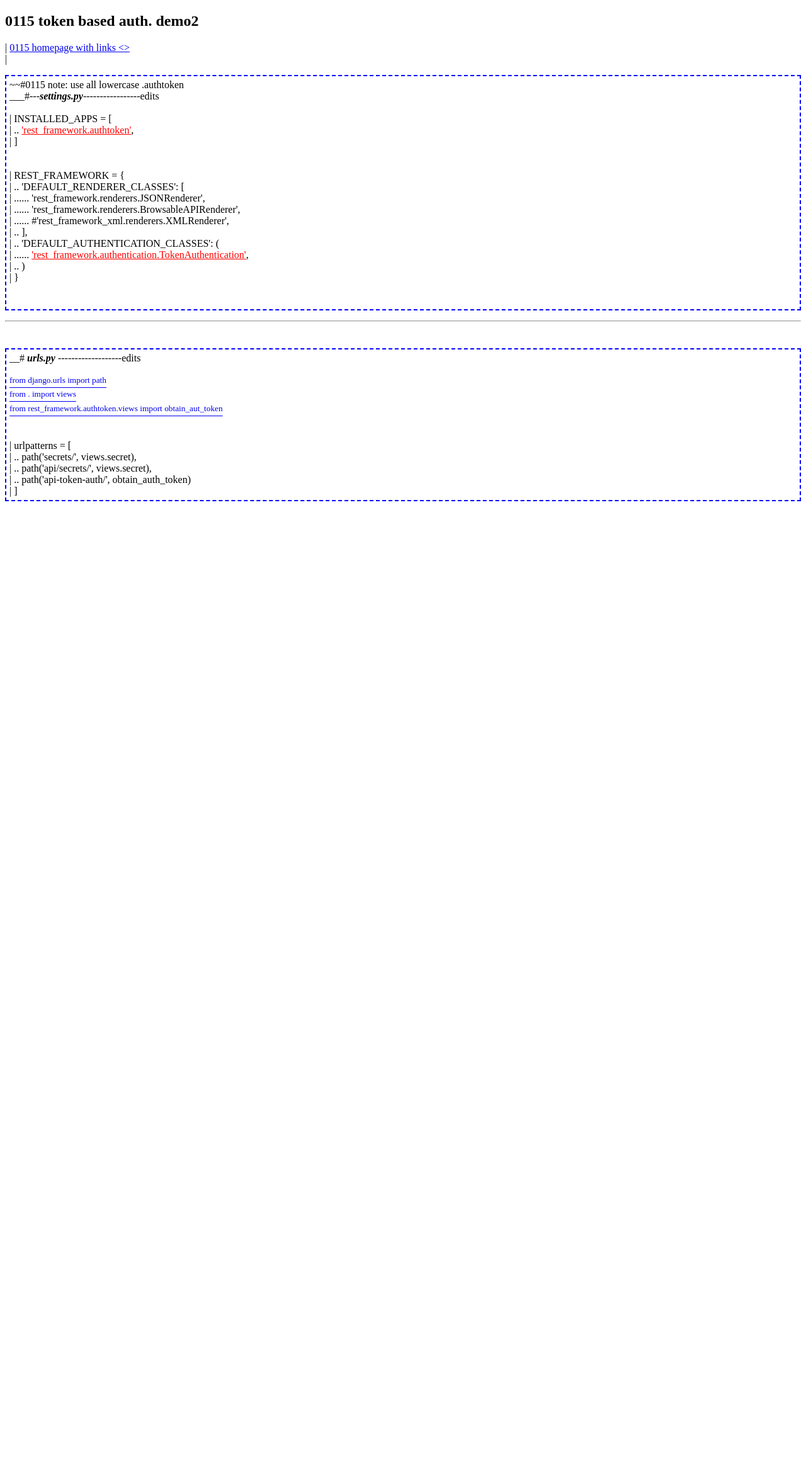
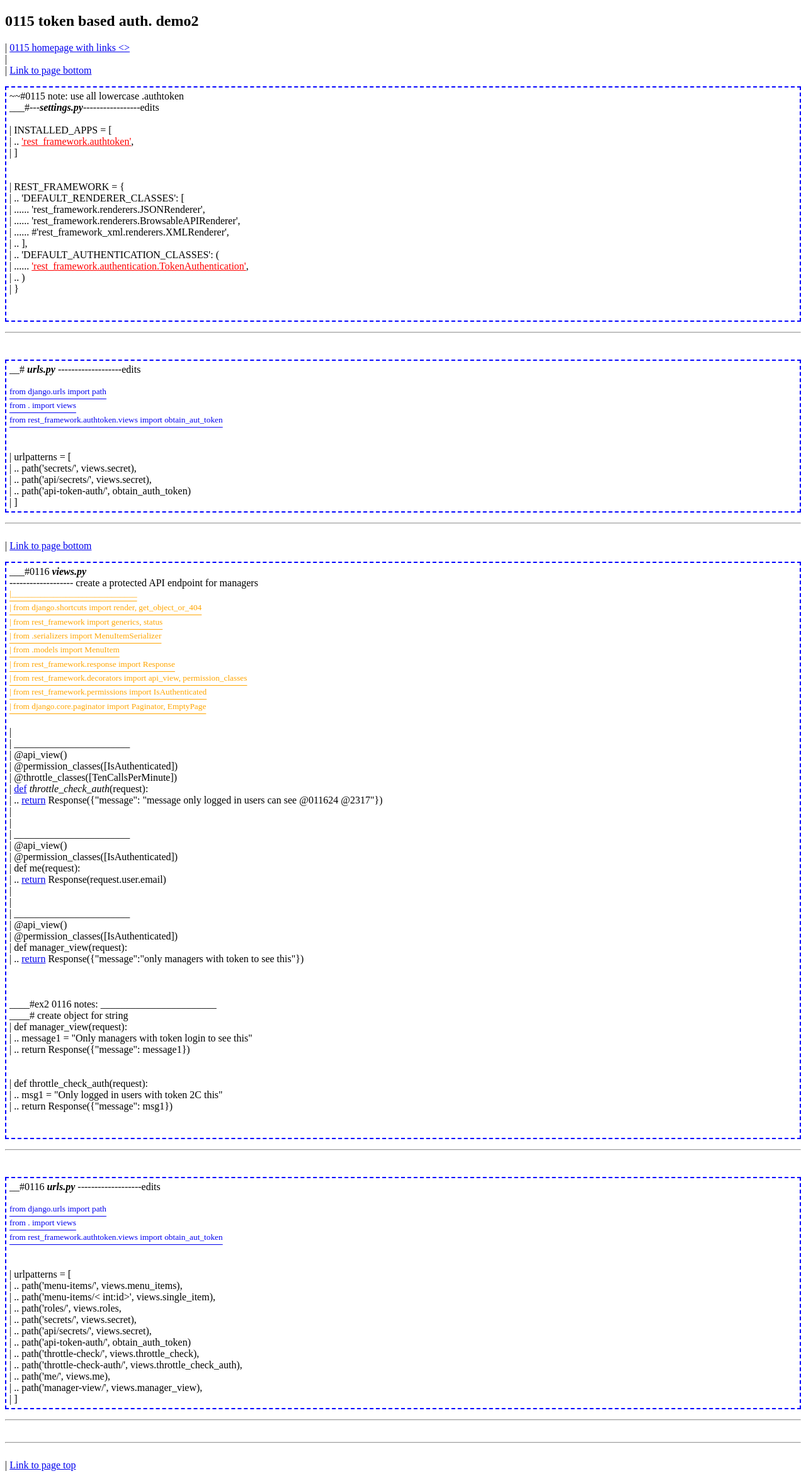
Before and after one commit to py3user22/0116_django_template_demo6, a Django app: template app0115/templates/0115_django_token_auth_demo2.html in a window 1280 px wide. Shown: the whole page at 63% size. Before the commit the page ends 796 px from the top, so only its background shows below. Run offline with Django 5.2, Linux system fonts and the light colour scheme; the template is opened without the code that fills it, so the values that code supplies are empty.

Commit message:
0116 new token demo2 page notes

```diff
--- a/app0115/templates/0115_django_token_auth_demo2.html
+++ b/app0115/templates/0115_django_token_auth_demo2.html
@@ -7,7 +7,7 @@
     <meta http-equiv="X-UA-Compatible" content="ie=edge">
     <style>
         p {border: 2px blue dashed; padding: 5px;}
-        .colo {color: red;}
+        .colo {color: red;} .sup {color: orange;} .sup:hover {color: black; background-color: tan;}
     </style>
     <title>0115 demo2 token-based authentication</title>
 </head>
@@ -15,6 +15,8 @@
     <h2>0115 token based auth. demo2</h2>
     | <a href="0115_homepage_links.html" class="link">0115 homepage with links  <> </a> <br>
     | <br>
+    | <a href="#botp" name="topg">Link to page bottom</a>
+
 
     <p>
         ~~#0115 note: use all lowercase .authtoken <br>
@@ -52,6 +54,80 @@
 
         | ] <br>
     </p>
+    <hr><br>
+    | <a href="#botp" name="topg">Link to page bottom</a>
+    <p>
+        ___#0116 <b><i>views.py </i></b> <br>------------------- create a protected API endpoint for managers <br>
+        <a href="sup" class="sup">
+        <sup>
+         |______________________________ <br>
+        | from django.shortcuts import render, get_object_or_404 <br>
+        | from rest_framework import generics, status <br>
+        | from .serializers import MenuItemSerializer <br>
+        | from .models import MenuItem <br>
+        | from rest_framework.response import Response <br>
+        | from rest_framework.decorators import api_view, permission_classes <br>
+        | from rest_framework.permissions import IsAuthenticated <br>
+        | from django.core.paginator import Paginator, EmptyPage <br>
+        </sup></a>
+        <br>| <br>| _______________________<br>
+        | @api_view() <br>
+        | @permission_classes([IsAuthenticated]) <br>
+        | @throttle_classes([TenCallsPerMinute]) <br>
+        | <a href="def">def</a> <i>throttle_check_auth</i>(request): <br>
+        | .. <a href="retu">return</a> Response({"message": "message only logged in users can see @011624 @2317"}) <br>
+        | <br>| <br>| _______________________<br>
+        | @api_view() <br>
+        | @permission_classes([IsAuthenticated]) <br>
+        | def me(request): <br>
+        | .. <a href="retu">return</a> Response(request.user.email) <br>
+        | <br>| <br>| _______________________<br>
+        | @api_view() <br>
+        | @permission_classes([IsAuthenticated]) <br>
+        | def manager_view(request): <br>
+        | .. <a href="retu">return</a> Response({"message":"only managers with token to see this"}) <br>
+        <br> <br>
+        <br>
+        ____#ex2 0116 notes: _______________________<br>
+        ____# create object for string <br>
+        | def manager_view(request): <br>
+        | .. message1 = "Only managers with token login to see this" <br>
+        | .. return Response({"message": message1}) <br>
+        <br><br>
+        | def throttle_check_auth(request): <br>
+        | .. msg1 = "Only logged in users with token 2C this" <br>
+        | .. return Response({"message": msg1}) <br>
 
+
+        <br><br>
+    </p>
+    <hr><br>
+    <p>
+        __#0116 <b><i>urls.py </i></b>-------------------edits <br><br>
+        <a href="from" class="from"><sup>
+            from django.urls import path <br>
+            from . import views <br>
+            from rest_framework.authtoken.views import obtain_aut_token <br>
+        </sup></a>
+        <br><br>
+        | urlpatterns = [ <br>
+        | .. path('menu-items/', views.menu_items), <br>
+        | .. path('menu-items/< int:id>', views.single_item), <br>
+        | .. path('roles/', views.roles, <br>
+        | .. path('secrets/', views.secret), <br>
+        | .. path('api/secrets/', views.secret), <br>
+        | .. path('api-token-auth/', obtain_auth_token) <br>
+        | .. path('throttle-check/', views.throttle_check), <br>
+        | .. path('throttle-check-auth/', views.throttle_check_auth), <br>
+        | .. path('me/', views.me), <br>
+        | .. path('manager-view/', views.manager_view), <br>
+        | ] <br>
+    </p>
+    <hr><br>
+
+
+
+    <hr><br>
+    | <a href="#topg" name="botp">Link to page top</a>
 </body>
 </html>
```
Also changed, not shown: db.sqlite3.
